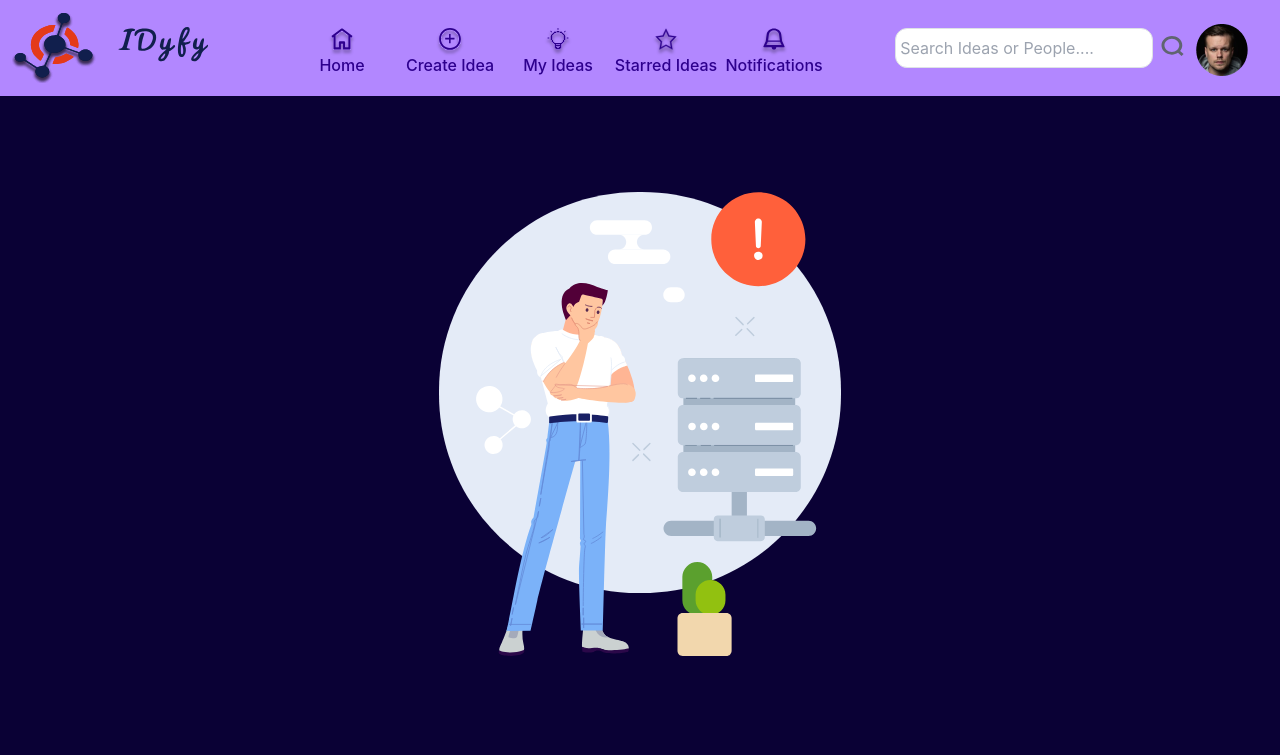
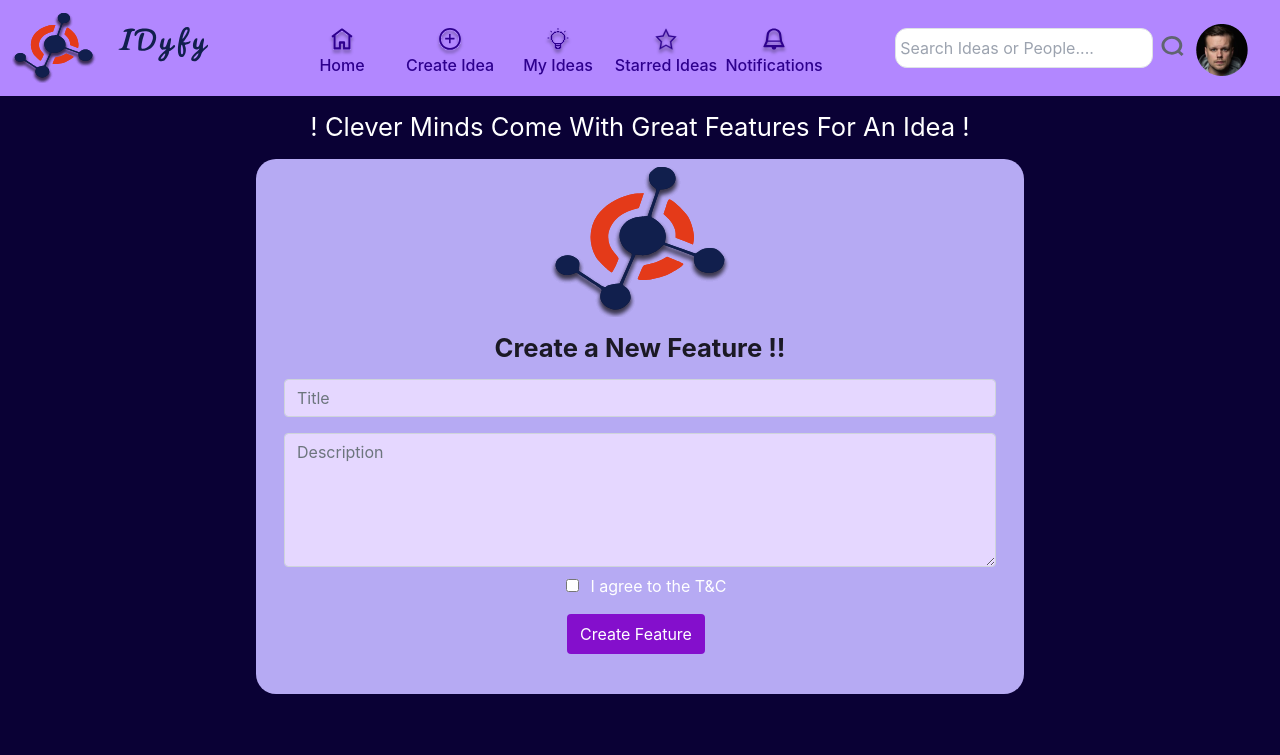
Before and after one commit to srinivass2000/IDyfy, a React (Create React App) app in the folder client/: page /createFeat in a window 1280 px wide. Before the commit this address had no page. Shown: the top 755 px of the page. Built offline with nearby package versions, Linux system fonts and the light colour scheme; sample sign-in values are in the browser's storage.

Commit message:
create feature added

```diff
--- a/client/src/App.js
+++ b/client/src/App.js
@@ -21,6 +21,7 @@ import Protectedroute from "./components/protectedroutes";
 import ResetPassword from "./components/verifyemail/resetpassword";
 import CreateIdea from "./components/NewIdeas/createIdea";
 import Search from "./components/search/search";
+import CreateFeature from "./components/createFeature/createFeature";
 function App() {
   return (
     <div className="App">
@@ -43,6 +44,7 @@ function App() {
           <Protectedroute path="/profile" exact component={Profile} />
           <Protectedroute path="/myideas" exact component={MyIdeas} />
           <Protectedroute path="/createIdea" exact component={CreateIdea} />
+          <Protectedroute path="/createFeat" exact component={CreateFeature} />
           <Protectedroute path="/idea/:id" exact component={Idea} />
           <Protectedroute path="/feature" exact component={Feature} />
           <Protectedroute path="/graphtest" exact component={GraphTest} />
--- a/client/src/components/Idea/ideaedit.js
+++ b/client/src/components/Idea/ideaedit.js
@@ -3,38 +3,70 @@ import { useState, useRef, useEffect } from "react";
 import Idyfy_logo from "../../assets/svg/Idyfy_logo.svg";
 import "../Auth/auth.css";
 import Footer from "../Footer/footer";
-//import axios from "axios";
-//import authHeader from "../../services/auth-header";
-import Tags from "../NewIdeas/tagsfunc";
+import axios from "axios";
+import authHeader from "../../services/auth-header";
 import { useLocation } from "react-router-dom";
 
-const EditIdea = ()=>{
+const EditIdea = () => {
   const loc = useLocation();
-    console.log(loc.state.idea)
+  //console.log(loc.state.idea);
 
-    const [title,setTitle] = useState(loc.state.idea.title);
-    const [description,setDescription] = useState(loc.state.idea.description);
+  const [title, setTitle] = useState(loc.state.idea.title);
+  const [id, setId] = useState(loc.state.idea._id);
+  const [description, setDescription] = useState(loc.state.idea.description);
+
+  var li = loc.state.idea.links;
+  useEffect(() => {
+    window.scrollTo(0, 0);
+    // if (li) {
+    //   console.log("im nt called");
+    //   li.push({ link_name: "asdas", link_url: "dasdas" });
+    // }
+  }, []);
+
+  const [links, setLinks] = useState([li]);
+
   //const [tags,setTags] = useState([]);
 
-    useEffect(() => {
-        window.scrollTo(0, 0)
-      }, [])
+  console.log(links);
+
+  //const [inputList, setInputList] = useState([{ firstName: "", lastName: "" }]);
+
+  // handle input change
+  const handleInputChange = (e, index) => {
+    const { name, value } = e.target;
+    const list = [...links];
+    list[index][name] = value;
+    setLinks(list);
+  };
+
+  // handle click event of the Remove button
+  const handleRemoveClick = (index) => {
+    const list = [...links];
+    list.splice(index, 1);
+    setLinks(list);
+  };
+
+  // handle click event of the Add button
+  const handleAddClick = () => {
+    setLinks([...links, { link_name: "", link_url: "" }]);
+  };
 
   // code for tags
-    const [tags,setTags] = useState([...loc.state.idea.tags]);
+  const [tags, setTags] = useState([...loc.state.idea.tags]);
 
   const tagInput = useRef();
 
   const removeTag = (i) => {
-        const newTags = [ ...tags ];
+    const newTags = [...tags];
     newTags.splice(i, 1);
     setTags([...newTags]);
-      }
+  };
 
   const inputKeyDown = (e) => {
     const val = e.target.value;
-        if (e.key === 'Enter' && val) {
-          if (tags.find(tag => tag.toLowerCase() === val.toLowerCase())) {
+    if (e.key === "Enter" && val) {
+      if (tags.find((tag) => tag.toLowerCase() === val.toLowerCase())) {
         return;
       }
       setTags([...tags, val]);
@@ -43,41 +75,49 @@ const EditIdea = ()=>{
     //  else if (e.key === 'Backspace' && !val) {
     //   removeTag(tags.length - 1);
     // }
-      }
+  };
   // code for tags
 
+  const handleSubmit = async (e) => {
+    e.preventDefault();
+    try {
+      let res = await axios({
+        method: "POST",
+        url: "http://localhost:5000/api/idea/update-idea",
+        headers: authHeader(),
+        data: {
+          title: title,
+          description: description,
+          tags: tags,
+        },
+      });
 
+      if (res.status === 200) {
+        setTitle("");
+        setDescription("");
+        setTags([]);
+        console.log("idea updated sucessfully");
+      } else {
+        console.log("some error occured");
+      }
+    } catch (err) {
+      console.log(err);
+    }
+  };
 
-    // const handleSubmit = async (e) => {
-    //     e.preventDefault();
-    //     try {
-    //         let res = await axios({
-    //             method: 'POST',
-    //             url: 'http://localhost:5000/api/idea/create-idea',
-    //             headers:authHeader(),
-    //             data: {
-    //                 title: title,
-    //                 description: description,
-    //                 tags: tags,
-    //             },});
-
-    //       if (res.status === 200) {
-    //         setTitle("");
-    //         setDescription("");
-    //         setTags([]);
-    //         console.log("idea updated sucessfully");
-    //       } else {
-    //         console.log("some error occured");
-    //       }
-    //     } catch (err) {
-    //       console.log(err);
-    //     }
-    //   };
-
-    return(
-        <div >
-            <h1 className="mb-3 mt-3" style={{color:"white", fontSize:"1.6rem"}}>! Edit Your Idea To Make It More Brilliant !</h1>
-            <div className=" m-auto container formsize" style={{backgroundColor: "#b6aaf3",width:"60%",borderRadius:"20px"}}>
+  return (
+    <div>
+      <h1 className="mb-3 mt-3" style={{ color: "white", fontSize: "1.6rem" }}>
+        ! Edit Your Idea To Make It More Brilliant !
+      </h1>
+      <div
+        className=" m-auto container formsize"
+        style={{
+          backgroundColor: "#b6aaf3",
+          width: "60%",
+          borderRadius: "20px",
+        }}
+      >
         <div className="row">
           <img
             src={Idyfy_logo}
@@ -87,16 +127,21 @@ const EditIdea = ()=>{
           />
           <form
             // onSubmit={handleSubmit}
-                    onKeyPress={event => {
+            onKeyPress={(event) => {
               if (event.which === 13 /* Enter */) {
                 event.preventDefault();
+              }
             }}
-                    }>
-
+          >
             <div className="flex justify-center">
-                        <h1 className="mt-3" style={{fontSize:"1.6rem",fontWeight:"bold"}}>Edit Idea !!</h1>
+              <h1
+                className="mt-3"
+                style={{ fontSize: "1.6rem", fontWeight: "bold" }}
+              >
+                Edit Idea !!
+              </h1>
             </div>
-                    {console.log(title)}
+            {/* {console.log(title)} */}
             <div className="flex justify-center mt-3 mx-3">
               <input
                 type="text"
@@ -117,32 +162,75 @@ const EditIdea = ()=>{
               ></textarea>
             </div>
 
+            <div className="flex justify-center mt-3 mx-3">
+              {links.map((x, i) => {
+                return (
+                  <div className="">
+                    <input
+                      name="link_name"
+                      placeholder="Link for"
+                      value={x.link_name}
+                      onChange={(e) => handleInputChange(e, i)}
+                    />
+                    <input
+                      className="ml10"
+                      name="link_url"
+                      placeholder="Enter URL"
+                      value={x.link_url}
+                      onChange={(e) => handleInputChange(e, i)}
+                    />
+                    <div className="btn-box">
+                      {links.length !== 1 && (
+                        <button
+                          className="mr10"
+                          onClick={() => handleRemoveClick(i)}
+                        >
+                          Remove
+                        </button>
+                      )}
+                      {links.length - 1 === i && (
+                        <button onClick={handleAddClick}>Add</button>
+                      )}
+                    </div>
+                  </div>
+                );
+              })}
+            </div>
+
             <div className="flex justify-start mt-3 mx-3">
               <div className="input-tag">
                 <ul className="input-tag__tags">
-                        { tags.map((tag, i) => (
+                  {tags.map((tag, i) => (
                     <li key={i}>
                       {tag}
-                            <button type="button" onClick={()=>removeTag(i)}>+</button>
+                      <button type="button" onClick={() => removeTag(i)}>
+                        +
+                      </button>
                     </li>
                   ))}
-                        <li className="input-tag__tags__input"><input type="text" placeholder="Add Tags"
+                  <li className="input-tag__tags__input">
+                    <input
+                      type="text"
+                      placeholder="Add Tags"
                       ref={tagInput}
-                        onKeyDown={inputKeyDown}/></li>
+                      onKeyDown={inputKeyDown}
+                    />
+                  </li>
                 </ul>
               </div>
             </div>
 
             <div className="flex justify-center">
-                        <button type="submit" className="mr-2 h-10 mb-10 btn button" >Save</button>
+              <button type="submit" className="mr-2 h-10 mb-10 btn button">
+                Save
+              </button>
             </div>
           </form>
         </div>
-
       </div>
-            <Footer/>
+      <Footer />
     </div>
   );
-}
+};
 
 export default EditIdea;
--- /dev/null
+++ b/client/src/components/createFeature/createFeature.js
@@ -0,0 +1,128 @@
+import React from "react";
+import { useState } from "react";
+import Idyfy_logo from "../../assets/svg/Idyfy_logo.svg";
+import "../Auth/auth.css";
+import Footer from "../Footer/footer";
+import axios from "axios";
+import authHeader from "../../services/auth-header";
+
+const CreateFeature = () => {
+  const [title, setTitle] = useState("");
+  const [description, setDescription] = useState("");
+
+  const handleSubmit = async (e) => {
+    e.preventDefault();
+    try {
+      let res = await axios({
+        method: "POST",
+        url: "http://localhost:5000/api/feature/create-feature",
+        headers: authHeader(),
+        data: {
+          title: title,
+          content: description,
+          idea_id: "61eaa051ad05014846f6aee9",
+          parent_id: "61eaa051ad05014846f6aee9",
+          level: 1,
+          version_start: 1,
+        },
+      });
+
+      if (res.status === 200) {
+        setTitle("");
+        setDescription("");
+        console.log("feature created sucessfully");
+      } else {
+        console.log("some error occured");
+      }
+    } catch (err) {
+      console.log(err);
+    }
+  };
+
+  return (
+    <div>
+      <h1 className="mb-3 mt-3" style={{ color: "white", fontSize: "1.6rem" }}>
+        ! Clever Minds Come With Great Features For An Idea !
+      </h1>
+      <div
+        className=" m-auto container formsize"
+        style={{
+          backgroundColor: "#b6aaf3",
+          width: "60%",
+          borderRadius: "20px",
+        }}
+      >
+        <div className="row">
+          <img
+            src={Idyfy_logo}
+            style={{ height: "150px" }}
+            alt="IDYFY"
+            className="mt-2"
+          />
+          <form
+            onSubmit={handleSubmit}
+            onKeyPress={(event) => {
+              if (event.which === 13 /* Enter */) {
+                event.preventDefault();
+              }
+            }}
+          >
+            <div className="flex justify-center">
+              <h1
+                className="mt-3"
+                style={{ fontSize: "1.6rem", fontWeight: "bold" }}
+              >
+                Create a New Feature !!
+              </h1>
+            </div>
+            <div className="flex justify-center mt-3 mx-3">
+              <input
+                type="text"
+                value={title}
+                onChange={(e) => setTitle(e.target.value)}
+                className="form-control form_box"
+                placeholder="Title"
+              />
+            </div>
+            <div className="flex justify-center mt-3 mx-3">
+              <textarea
+                rows="5"
+                cols="60"
+                value={description}
+                onChange={(e) => setDescription(e.target.value)}
+                className="form-control form_box"
+                placeholder="Description"
+              ></textarea>
+            </div>
+
+            <div className="ml-3 mt-2 mb-3 custom-control custom-checkbox">
+              <input
+                type="checkbox"
+                className="custom-control-input"
+                id="tandc"
+                required
+              />
+              <label
+                className="pl-3 custom-control-label text-white"
+                htmlFor="tandc"
+              >
+                I agree to the{" "}
+                <a href="/" className="link">
+                  T&C
+                </a>
+              </label>
+            </div>
+            <div className="flex justify-center">
+              <button type="submit" className="mr-2 h-10 mb-10 btn button">
+                Create Feature
+              </button>
+            </div>
+          </form>
+        </div>
+      </div>
+      <Footer />
+    </div>
+  );
+};
+
+export default CreateFeature;
```
Lines whose indentation alone changed are shown as unchanged.
